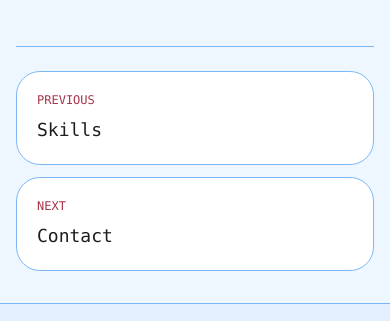
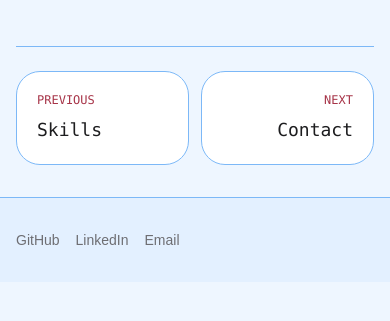
Before and after one commit to Zachary-Levesque/Portfolio, a Next.js app: page /hobbies in a window 390 px wide. Shown: the part 3876-4197 px from the top of the page. After the commit the page ends 4158 px from the top, so only its background shows below. Built offline with nearby package versions, Linux system fonts and the light colour scheme.

Commit message:
Update page-links.tsx

```diff
--- a/components/page-links.tsx
+++ b/components/page-links.tsx
@@ -33,7 +33,7 @@ export function PageLinks() {
   return (
     <nav
       aria-label="Page navigation"
-      className="mt-12 grid gap-3 border-t border-accent-border pt-6 font-mono text-sm sm:mt-16 sm:pt-8 md:grid-cols-2"
+      className="mt-12 grid grid-cols-2 gap-3 border-t border-accent-border pt-6 font-mono text-sm sm:mt-16 sm:pt-8"
     >
       {previousPage ? (
         <ViewTransitionLink
@@ -54,7 +54,7 @@ export function PageLinks() {
       {nextPage ? (
         <ViewTransitionLink
           href={nextPage.href}
-          className="min-h-11 rounded-3xl border border-accent-border bg-surface p-5 text-left text-muted transition-colors hover:bg-surface-blue hover:text-accent md:text-right"
+          className="min-h-11 rounded-3xl border border-accent-border bg-surface p-5 text-right text-muted transition-colors hover:bg-surface-blue hover:text-accent"
         >
           <span className="block text-xs uppercase text-red-muted">Next</span>
           <span className="mt-2 block text-lg text-foreground">
```
